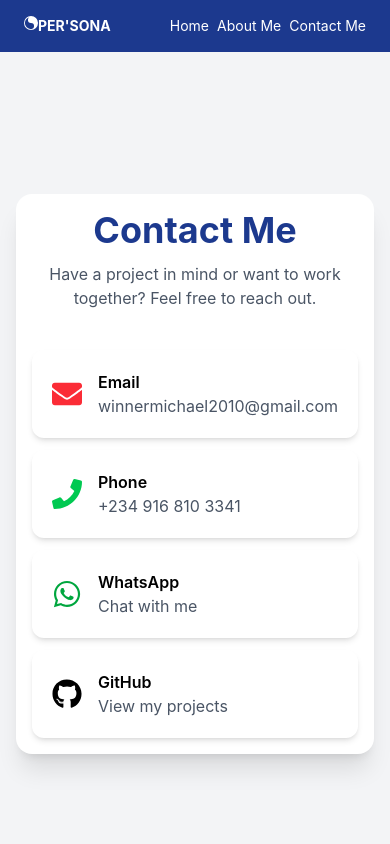
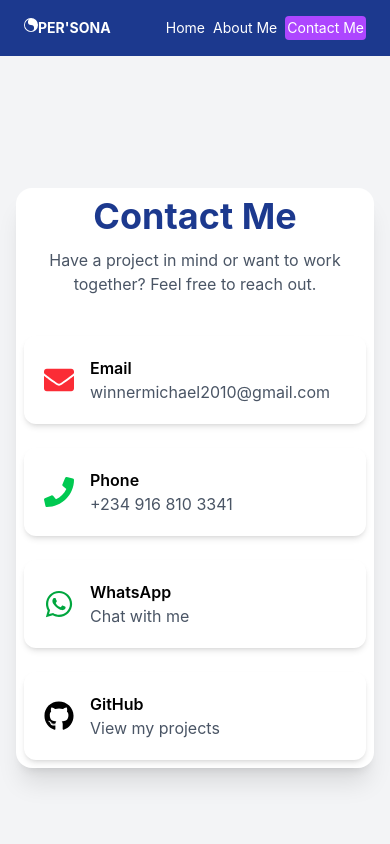
Before and after one commit to winnermichaels2010/PER-SONA-PROJECT, a React (Vite) app: page /Contact in a window 390 px wide. Shown: the top 844 px of the page. Built offline with nearby package versions, Linux system fonts and the light colour scheme.

Commit message:
chore: did some minor changes in sidebar and other places

```diff
--- a/src/components/Sidebar.jsx
+++ b/src/components/Sidebar.jsx
@@ -32,7 +32,9 @@ function Sidebar () {
           <li>
             <NavLink
               to="/"
-              className="flex items-center gap-2 hover:text-gray-300 transition"
+
+               className={({isActive}) => isActive ? "flex items-center gap-2 hover:text-purple-100 transition bg-purple-500 p-0.5 rounded " : "flex items-center gap-2 hover:text-gray-300 transition"}
+
             >
               <span className="hidden lg:inline md:inline"><Dashboard /></span>Home
             </NavLink>
@@ -41,7 +43,7 @@ function Sidebar () {
           <li>
             <NavLink
               to="/About"
-              className="flex items-center gap-2 hover:text-gray-300 transition"
+              className={({isActive}) => isActive ? "flex items-center gap-2 hover:text-purple-100 transition bg-purple-500 p-0.5 rounded " : "flex items-center gap-2 hover:text-gray-300 transition"}
             >
               About Me
             </NavLink>
@@ -50,7 +52,7 @@ function Sidebar () {
           <li>
             <NavLink
               to="/Contact"
-              className="flex items-center gap-2 hover:text-gray-300 transition"
+              className={({isActive}) => isActive ? "flex items-center gap-2 hover:text-purple-100 transition bg-purple-500 p-0.5 rounded " : "flex items-center gap-2 hover:text-gray-300 transition"}
             >
               <span className="hidden lg:inline md:inline"><FaEnvelope /></span>Contact Me
             </NavLink>
--- a/src/pages/Contactpage.jsx
+++ b/src/pages/Contactpage.jsx
@@ -30,7 +30,7 @@ import {
 const Contactpage = () => {
   return (
     <section className="min-h-screen flex items-center justify-center bg-gray-100 px-4 py-10">
-      <div className="w-full max-w-4xl bg-white rounded-2xl shadow-xl p-4 md:p-12">
+      <div className="w-full max-w-4xl bg-white rounded-2xl shadow-xl p-2 md:p-12">
         <h1 className="text-4xl font-bold text-center text-blue-900 mb-3">
           Contact Me
         </h1>
@@ -40,7 +40,7 @@ const Contactpage = () => {
           out.
         </p>
 
-        <div className="grid md:grid-cols-2 gap-3">
+        <div className="grid md:grid-cols-2 gap-6">
           <a
             href="mailto:winnermichael2010@gmail.com"
             className="flex items-center gap-4 p-5 rounded-xl shadow-md hover:shadow-lg transition"
```
